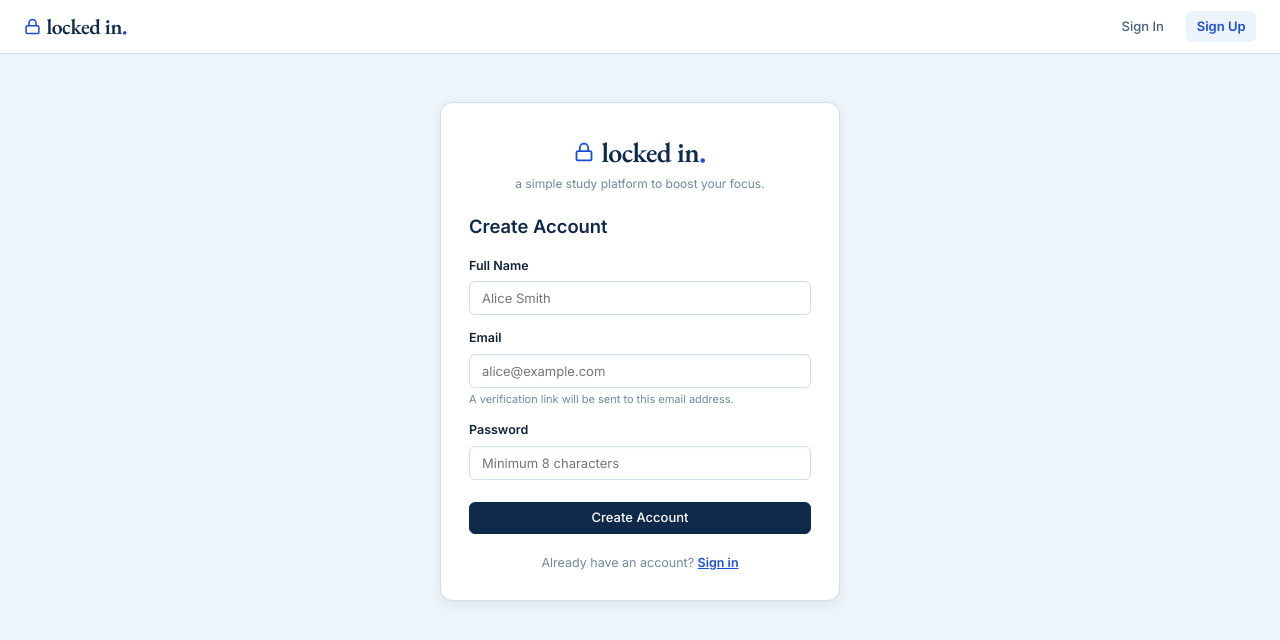
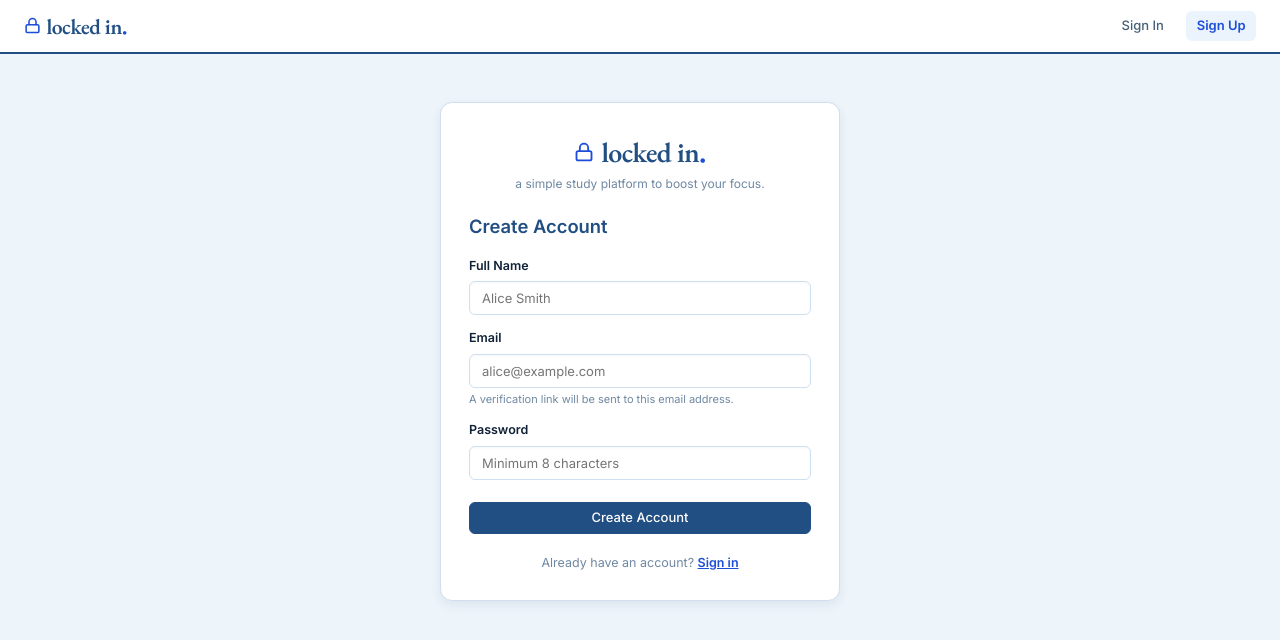
Before and after one commit to aarav817/study-groups-fe, a Next.js app: page /signup in a window 1280 px wide. Shown: the top 640 px of the page. Built offline with nearby package versions, Linux system fonts and the light colour scheme; no server answers.

Commit message:
Refine UI styling and add group capacity controls

```diff
--- a/src/app/globals.css
+++ b/src/app/globals.css
@@ -1,7 +1,6 @@
 @import url('https://fonts.googleapis.com/css2?family=EB+Garamond:ital,wght@0,400..700;1,400..700&family=Inter:wght@300;400;500;600;700&display=swap');
 
 :root {
-  /* Color Palette: Light Blue Canvas with Navy/Deep Blue Accents & White Surfaces - Zero Gradients */
   --bg-app: #edf4fa;
   --bg-surface: #ffffff;
   --bg-subtle: #f4f8fc;
@@ -19,7 +18,7 @@
   --text-inverse: #ffffff;
 
   /* Primary Navy & Royal Blue Accents */
-  --primary-navy: #0f294a;
+  --primary-navy: #214e83;
   --primary-color: #1d4ed8;
   --primary-hover: #1e40af;
   --primary-light: #e0edfd;
@@ -38,11 +37,9 @@
   --accent-rose-bg: #ffe4e6;
   --accent-rose-border: #fecdd3;
 
-  /* Typography */
   --font-serif: 'EB Garamond', Georgia, Cambria, serif;
   --font-sans: 'Inter', -apple-system, BlinkMacSystemFont, 'Segoe UI', Roboto, sans-serif;
 
-  /* Shadows */
   --shadow-sm: 0 1px 2px rgba(15, 34, 56, 0.05);
   --shadow-md: 0 4px 12px rgba(15, 34, 56, 0.07);
   --shadow-lg: 0 10px 25px rgba(15, 34, 56, 0.1);
@@ -69,7 +66,6 @@ body {
   -moz-osx-font-smoothing: grayscale;
 }
 
-/* Typography Utilities */
 .font-serif {
   font-family: var(--font-serif);
 }
@@ -78,7 +74,6 @@ body {
   font-family: var(--font-sans);
 }
 
-/* Layout */
 .app-container {
   display: flex;
   flex-direction: column;
@@ -86,10 +81,9 @@ body {
   background-color: var(--bg-app);
 }
 
-/* Top Header */
 .top-header {
   height: 54px;
-  border-bottom: 1px solid var(--border-default);
+  border-bottom: 2px solid var(--primary-navy);
   display: flex;
   align-items: center;
   justify-content: space-between;
@@ -181,25 +175,24 @@ body {
   background-color: var(--accent-rose-bg) !important;
 }
 
-/* User Avatar Header Pill */
+/* Account link in the header. */
 .user-avatar-pill {
   display: inline-flex;
   align-items: center;
   gap: 0.5rem;
   padding: 0.25rem 0.5rem;
-  border-radius: 20px;
-  background-color: var(--bg-subtle);
-  border: 1px solid var(--border-default);
+  border-radius: var(--radius-md);
+  background-color: transparent;
+  border: 1px solid transparent;
   text-decoration: none;
   color: var(--text-primary);
   font-size: 0.8125rem;
   font-weight: 500;
-  transition: border-color 0.15s ease, background-color 0.15s ease;
+  transition: background-color 0.15s ease;
 }
 
 .user-avatar-pill:hover {
   background-color: var(--bg-hover);
-  border-color: var(--border-strong);
 }
 
 .avatar-circle {
@@ -217,7 +210,6 @@ body {
   text-transform: uppercase;
 }
 
-/* Main Body & Sidebar */
 .main-body {
   display: flex;
   flex: 1;
@@ -272,6 +264,7 @@ body {
   background-color: var(--primary-subtle);
   color: var(--primary-color);
   border-color: var(--primary-light);
+  border-left: 3px solid var(--primary-navy);
   font-weight: 600;
 }
 
@@ -289,7 +282,6 @@ body {
   color: #ffffff;
 }
 
-/* Content Area */
 .content-area {
   flex: 1;
   padding: 1.5rem;
@@ -321,7 +313,6 @@ body {
   margin-top: 0.15rem;
 }
 
-/* Buttons (Solid colors only) */
 .btn {
   display: inline-flex;
   align-items: center;
@@ -374,7 +365,7 @@ body {
 }
 
 .btn-navy:hover:not(:disabled) {
-  background-color: #081628;
+  background-color: #193e6b;
 }
 
 .btn-danger {
@@ -410,7 +401,11 @@ body {
   font-size: 0.6875rem;
 }
 
-/* Cards & Elevated Containers */
+.page-header {
+  padding-bottom: 0.75rem;
+  border-bottom: 2px solid var(--primary-navy);
+}
+
 .card {
   background-color: var(--bg-surface);
   border: 1px solid var(--border-default);
@@ -462,47 +457,32 @@ body {
   margin-top: auto;
 }
 
-/* Badges (Solid Pill Tags) */
 .badge {
   display: inline-flex;
   align-items: center;
-  padding: 2px 7px;
-  border-radius: var(--radius-sm);
-  font-size: 0.6875rem;
-  font-weight: 600;
-  letter-spacing: 0.01em;
-  text-transform: uppercase;
+  font-size: 0.75rem;
+  font-weight: 400;
+  color: var(--text-secondary);
   white-space: nowrap;
+  flex-shrink: 0;
 }
 
-.badge-blue {
-  background-color: var(--primary-subtle);
-  color: var(--primary-color);
-  border: 1px solid var(--primary-light);
-}
-
-.badge-navy {
-  background-color: var(--bg-muted);
-  color: var(--primary-navy);
-  border: 1px solid var(--border-default);
+.badge + .badge {
+  margin-left: 0.25rem;
+  padding-left: 0.5rem;
+  border-left: 1px solid var(--border-default);
 }
 
 .badge-emerald {
-  background-color: var(--accent-emerald-bg);
   color: var(--accent-emerald);
-  border: 1px solid var(--accent-emerald-border);
 }
 
 .badge-amber {
-  background-color: var(--accent-amber-bg);
   color: var(--accent-amber);
-  border: 1px solid var(--accent-amber-border);
 }
 
 .badge-rose {
-  background-color: var(--accent-rose-bg);
   color: var(--accent-rose);
-  border: 1px solid var(--accent-rose-border);
 }
 
 /* Forms & Textboxes */
@@ -582,7 +562,6 @@ body {
   cursor: pointer;
 }
 
-/* Authentication Container */
 .auth-container {
   max-width: 400px;
   margin: 3rem auto;
@@ -712,9 +691,9 @@ body {
   font-size: 0.6875rem;
   font-weight: 500;
   padding: 2px 4px;
-  border-radius: var(--radius-sm);
-  background-color: var(--primary-navy);
-  color: #ffffff;
+  border-left: 2px solid var(--primary-color);
+  background-color: var(--bg-subtle);
+  color: var(--text-primary);
   margin-bottom: 2px;
   white-space: nowrap;
   overflow: hidden;
@@ -722,7 +701,6 @@ body {
   line-height: 1.2;
 }
 
-/* Context Menu */
 .context-menu {
   position: fixed;
   z-index: 200;
@@ -768,7 +746,6 @@ body {
   margin: 0.25rem 0;
 }
 
-/* Confirmation Dialog */
 .confirm-overlay {
   position: fixed;
   top: 0;
@@ -827,7 +804,6 @@ body {
   letter-spacing: 0.04em;
 }
 
-/* Icon Buttons */
 .icon-btn {
   display: inline-flex;
   align-items: center;
@@ -856,7 +832,6 @@ body {
   color: var(--accent-rose);
 }
 
-/* Segmented Control Bar */
 .segmented-control {
   display: inline-flex;
   background-color: var(--bg-muted);
@@ -890,7 +865,6 @@ body {
   box-shadow: 0 1px 2px rgba(15, 34, 56, 0.06);
 }
 
-/* Clean Alert Banners */
 .alert-banner {
   padding: 0.625rem 0.875rem;
   border-radius: var(--radius-md);
@@ -920,7 +894,6 @@ body {
   color: var(--primary-color);
 }
 
-/* Light Bubble Chat System */
 .chat-bubble-row {
   display: flex;
   gap: 0.5rem;
@@ -983,3 +956,29 @@ body {
   color: var(--text-primary);
   word-break: break-word;
 }
+
+.landing-panel {
+  max-width: 800px;
+  margin: 3rem 1rem;
+  padding: 3rem 1.5rem 1rem;
+  text-align: center;
+  background-color: var(--bg-surface);
+  border: 1px solid var(--border-default);
+  border-top: 3px solid var(--primary-navy);
+  border-radius: 12px;
+  box-shadow: var(--shadow-md);
+}
+
+.landing-accent {
+  width: 48px;
+  height: 4px;
+  margin: 0 auto 1.5rem;
+  background-color: var(--primary-color);
+  border-radius: 4px;
+}
+
+@media (min-width: 832px) {
+  .landing-panel {
+    margin: 3rem auto;
+  }
+}
--- a/src/lib/api.ts
+++ b/src/lib/api.ts
@@ -104,11 +104,11 @@ export const api = {
       request(`/groups${query ? `?q=${encodeURIComponent(query)}` : ''}`, { method: 'GET' }),
     listPublic: (query?: string) =>
       request(`/groups?public=true${query ? `&q=${encodeURIComponent(query)}` : ''}`, { method: 'GET' }),
-    create: (data: { title: string; description?: string; is_public?: boolean }) =>
+    create: (data: { title: string; description?: string; is_public?: boolean; max_members?: number | null }) =>
       request('/groups', { method: 'POST', body: JSON.stringify(data) }),
     getDetails: (groupId: string) =>
       request(`/groups/${groupId}`, { method: 'GET' }),
-    update: (groupId: string, data: { title?: string; description?: string; is_public?: boolean }) =>
+    update: (groupId: string, data: { title?: string; description?: string; is_public?: boolean; max_members?: number | null }) =>
       request(`/groups/${groupId}`, { method: 'PATCH', body: JSON.stringify(data) }),
     delete: (groupId: string) =>
       request(`/groups/${groupId}`, { method: 'DELETE' }),
```
Also changed, not shown: src/app/groups/[groupId]/page.tsx (+9 -25 lines), src/app/groups/page.tsx (+24 -1 lines), src/app/page.tsx (+2 -40 lines), src/components/FileViewerModal.tsx (+1 -13 lines), 1 other file (tests, documents, lock files or other folders).
